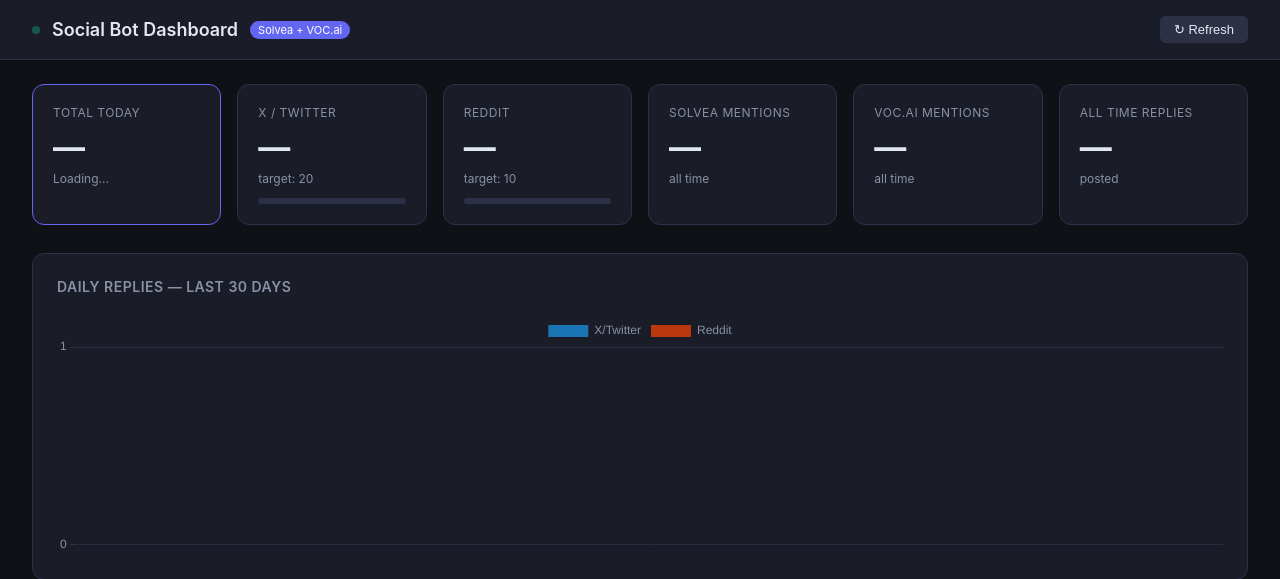
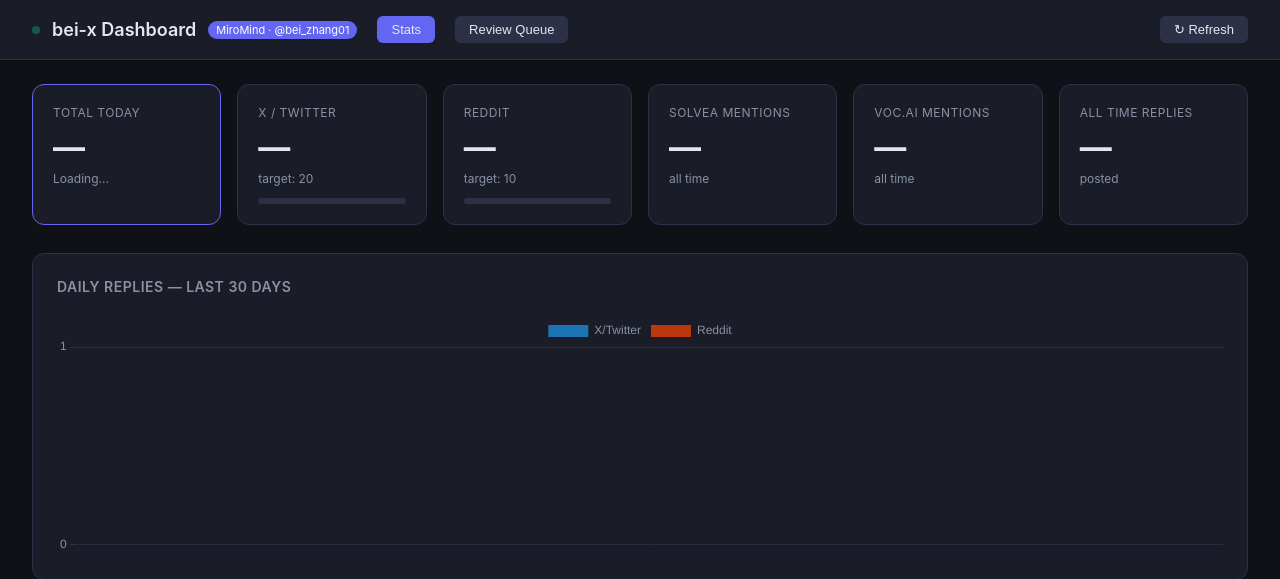
Before and after one commit to beizhangnina/shanda-x-bei, a Flask app: page / in a window 1280 px wide. Shown: the top 579 px of the page. Run offline with Flask 3, Linux system fonts and the light colour scheme; data that the repository does not hold is empty.

Commit message:
Step 8: add Review tab to dashboard (approve/reject AI-generated comments)
Co-Authored-By: Claude Sonnet 4.6 <noreply@anthropic.com>

```diff
--- a/dashboard/app.py
+++ b/dashboard/app.py
@@ -12,7 +12,7 @@ from flask import Flask, render_template, jsonify
 from flask_cors import CORS
 
 sys.path.insert(0, str(Path(__file__).parent.parent))
-from bot.db import get_stats, get_recent_replies, get_today_count, init_db
+from bot.db import get_stats, get_recent_replies, get_today_count, init_db, get_pending_reviews, update_review_status, log_reply
 
 app = Flask(__name__)
 CORS(app)
@@ -85,6 +85,37 @@ def api_replies():
     return jsonify(replies)
 
 
+@app.route("/api/review/pending")
+def api_review_pending():
+    items = get_pending_reviews(limit=20)
+    return jsonify(items)
+
+
+@app.route("/api/review/<int:review_id>/approve", methods=["POST"])
+def api_review_approve(review_id):
+    items = get_pending_reviews(limit=100)
+    item = next((i for i in items if i["id"] == review_id), None)
+    if not item:
+        return jsonify({"error": "not found"}), 404
+    update_review_status(review_id, "approved")
+    log_reply(
+        "x",
+        item["post_url"],
+        "DR Community",
+        (item.get("post_content") or "")[:100],
+        item["suggested_comment"],
+        None,
+        "posted"
+    )
+    return jsonify({"status": "approved", "id": review_id})
+
+
+@app.route("/api/review/<int:review_id>/reject", methods=["POST"])
+def api_review_reject(review_id):
+    update_review_status(review_id, "rejected")
+    return jsonify({"status": "rejected", "id": review_id})
+
+
 def _count_product(name: str) -> int:
     from bot.db import get_conn
     with get_conn() as conn:
--- a/dashboard/templates/index.html
+++ b/dashboard/templates/index.html
@@ -3,7 +3,7 @@
 <head>
 <meta charset="UTF-8">
 <meta name="viewport" content="width=device-width, initial-scale=1.0">
-<title>Social Bot Dashboard</title>
+<title>bei-x Dashboard</title>
 <script src="https://cdn.jsdelivr.net/npm/chart.js@4.4.0/dist/chart.umd.min.js"></script>
 <style>
   :root {
@@ -65,14 +65,27 @@
 
   .refresh-btn { margin-left: auto; background: var(--border); border: none; color: var(--text); padding: 6px 14px; border-radius: 6px; cursor: pointer; font-size: 13px; }
   .refresh-btn:hover { background: var(--accent); }
+  .review-card { background: var(--bg); border: 1px solid var(--border); border-radius: 8px; padding: 16px; margin-bottom: 16px; }
+  .review-post { font-size: 13px; color: var(--muted); margin-bottom: 12px; line-height: 1.5; border-left: 2px solid var(--border); padding-left: 12px; }
+  .review-comment { font-size: 14px; color: var(--text); margin-bottom: 14px; line-height: 1.6; }
+  .review-actions { display: flex; gap: 8px; }
+  .btn-approve { background: var(--green); color: #fff; border: none; padding: 6px 16px; border-radius: 6px; cursor: pointer; font-size: 13px; font-weight: 500; }
+  .btn-approve:hover { opacity: .85; }
+  .btn-reject { background: var(--border); color: var(--muted); border: none; padding: 6px 16px; border-radius: 6px; cursor: pointer; font-size: 13px; }
+  .btn-reject:hover { background: var(--red); color: #fff; }
+  .tab-btn { background: var(--border); border: none; color: var(--text); padding: 6px 14px; border-radius: 6px; cursor: pointer; font-size: 13px; margin-left: 8px; }
+  .tab-btn.active { background: var(--accent); }
+  .tab-btn:hover:not(.active) { background: var(--accent); opacity: .7; }
 </style>
 </head>
 <body>
 
 <header>
   <div class="live-dot"></div>
-  <h1>Social Bot Dashboard</h1>
-  <span class="badge">Solvea + VOC.ai</span>
+  <h1>bei-x Dashboard</h1>
+  <span class="badge">MiroMind · @bei_zhang01</span>
+  <button class="tab-btn active" id="tab-stats" onclick="showTab('stats')">Stats</button>
+  <button class="tab-btn" id="tab-review" onclick="showTab('review')">Review Queue</button>
   <button class="refresh-btn" onclick="loadAll()">↻ Refresh</button>
 </header>
 
@@ -138,6 +151,14 @@
           <tr><td colspan="6" style="text-align:center;color:var(--muted);padding:32px">Loading...</td></tr>
         </tbody>
       </table>
+    </div>
+  </div>
+
+  <!-- Review Queue -->
+  <div class="table-section" id="review-section" style="display:none">
+    <h2>Pending Comments — Review Queue</h2>
+    <div id="review-body">
+      <p style="color:var(--muted);text-align:center;padding:32px">Loading...</p>
     </div>
   </div>
 </main>
@@ -217,6 +238,54 @@ async function loadAll() {
 loadAll();
 setInterval(loadOverview, 30000);   // refresh stats every 30s
 setInterval(loadReplies,  60000);   // refresh table every 60s
+
+function showTab(tab) {
+  document.querySelector('.stats').style.display = tab === 'stats' ? '' : 'none';
+  document.querySelector('.chart-section').style.display = tab === 'stats' ? '' : 'none';
+  document.querySelector('.table-section:not(#review-section)').style.display = tab === 'stats' ? '' : 'none';
+  document.getElementById('review-section').style.display = tab === 'review' ? '' : 'none';
+  document.getElementById('tab-stats').classList.toggle('active', tab === 'stats');
+  document.getElementById('tab-review').classList.toggle('active', tab === 'review');
+  if (tab === 'review') loadReview();
+}
+
+async function loadReview() {
+  const container = document.getElementById('review-body');
+  container.innerHTML = '<p style="color:var(--muted);text-align:center;padding:32px">Loading...</p>';
+  const items = await fetch('/api/review/pending').then(r => r.json());
+  if (!items.length) {
+    container.innerHTML = '<p style="color:var(--muted);text-align:center;padding:32px">No pending comments — check back after the next run.</p>';
+    return;
+  }
+  container.innerHTML = items.map(item => `
+    <div class="review-card" id="review-${item.id}">
+      <div style="font-size:11px;color:var(--muted);margin-bottom:8px">
+        <a href="${item.post_url}" target="_blank" style="color:var(--accent)">${item.post_url}</a>
+        · ${item.created_at ? item.created_at.slice(0,16) : ''}
+      </div>
+      <div class="review-post">${(item.post_content || '').slice(0, 200)}${(item.post_content||'').length > 200 ? '…' : ''}</div>
+      <div class="review-comment">"${item.suggested_comment}"</div>
+      <div class="review-actions">
+        <button class="btn-approve" onclick="approveComment(${item.id})">✅ Approve</button>
+        <button class="btn-reject" onclick="rejectComment(${item.id})">❌ Reject</button>
+      </div>
+    </div>
+  `).join('');
+}
+
+async function approveComment(id) {
+  const card = document.getElementById('review-' + id);
+  await fetch('/api/review/' + id + '/approve', { method: 'POST' });
+  card.style.opacity = '0.4';
+  card.querySelector('.review-actions').innerHTML = '<span style="color:var(--green);font-size:13px">✅ Approved</span>';
+}
+
+async function rejectComment(id) {
+  const card = document.getElementById('review-' + id);
+  await fetch('/api/review/' + id + '/reject', { method: 'POST' });
+  card.style.opacity = '0.4';
+  card.querySelector('.review-actions').innerHTML = '<span style="color:var(--muted);font-size:13px">❌ Rejected</span>';
+}
 </script>
 </body>
 </html>
```
